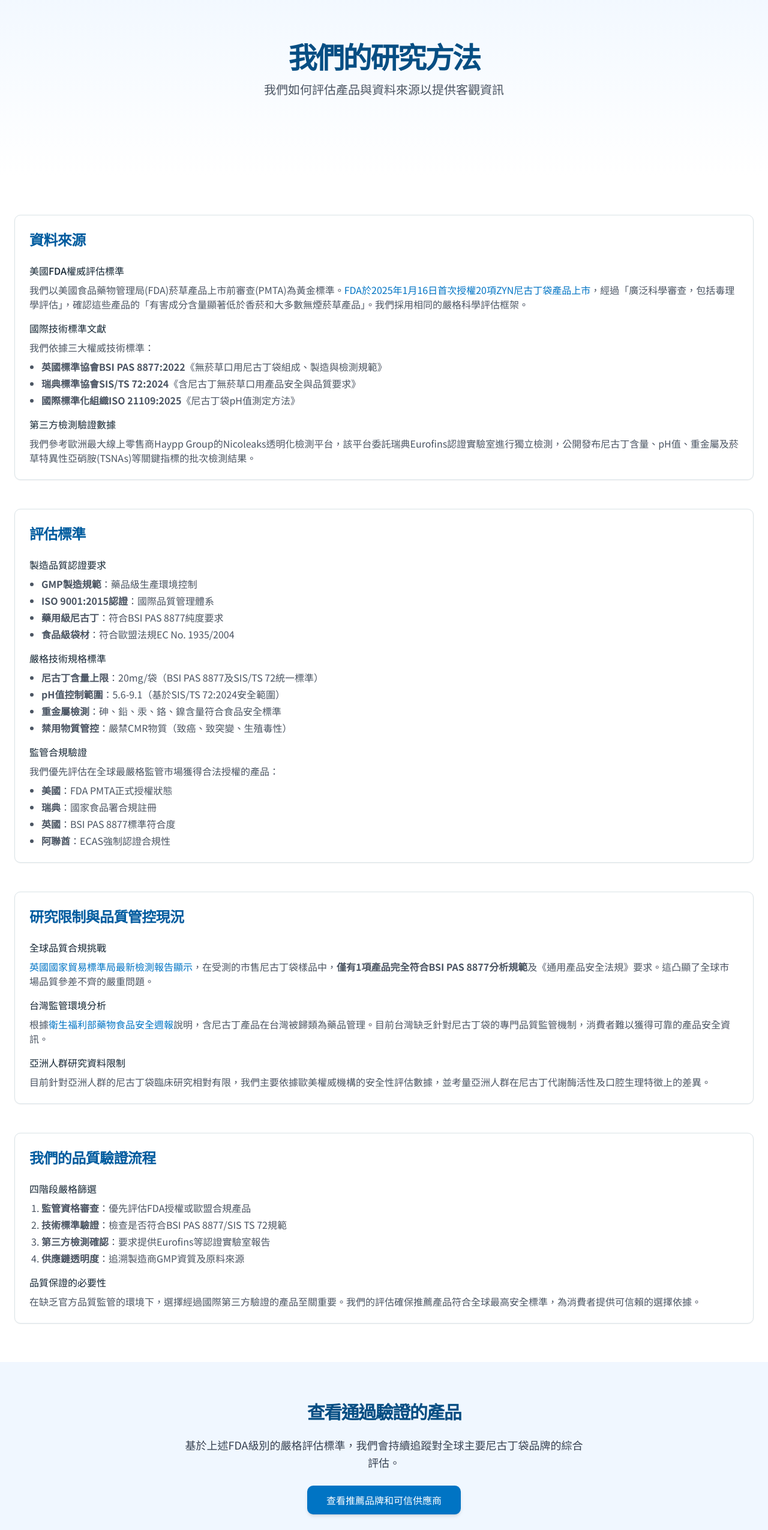
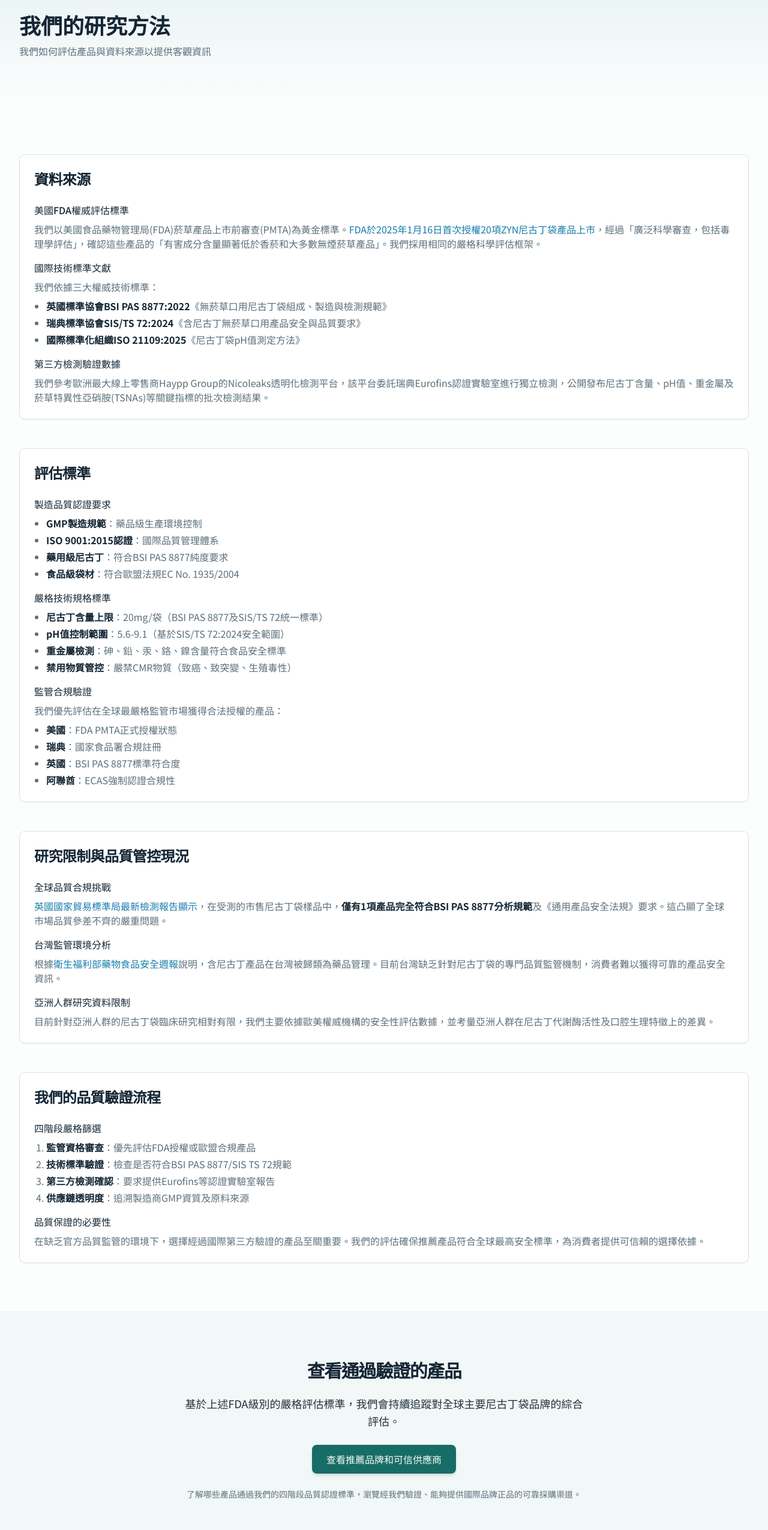
Before and after one commit to proxy-hatch/NicotinePouchEducationWebsite, a Next.js app: page /research in a window 1280 px wide. Shown: the part 120-2670 px from the top of the page at 60% size. Built offline with nearby package versions, Linux system fonts and the light colour scheme; no server answers.

Commit message:
refactor: learn/research/blog restyled on design system

```diff
--- a/app/research/page.tsx
+++ b/app/research/page.tsx
@@ -1,178 +1,167 @@
 import { Card, CardContent, CardHeader, CardTitle } from "@/components/ui/card"
-import Link from "next/link"
+import { PageHeader } from "@/components/primitives/page-header"
+import { Section } from "@/components/primitives/section"
+import { CTAButton } from "@/components/primitives/cta-button"
+import { Reveal } from "@/components/motion/reveal"
 
 export default function ResearchPage() {
   return (
     <main className="flex flex-col min-h-screen">
-      {/* Page Header */}
-      <section className="w-full py-12 md:py-24 lg:py-32 bg-gradient-to-b from-blue-50 to-white">
-        <div className="container px-4 md:px-6 text-center">
-          <div className="max-w-3xl mx-auto space-y-4">
-            <h1 className="text-3xl font-bold tracking-tighter sm:text-4xl md:text-5xl text-blue-800">
-              我們的研究方法
-            </h1>
-            <p className="text-gray-600 md:text-xl/relaxed lg:text-base/relaxed xl:text-xl/relaxed">
-              我們如何評估產品與資料來源以提供客觀資訊
-            </p>
-          </div>
-        </div>
-      </section>
+      <PageHeader title="我們的研究方法" subtitle="我們如何評估產品與資料來源以提供客觀資訊" />
 
       {/* Content Sections */}
-      <section className="w-full py-12 md:py-16 bg-white">
-        <div className="container px-4 md:px-6">
+      <Section>
         <div className="grid gap-8 md:gap-12">
+          <Reveal>
             <Card className="shadow-sm">
               <CardHeader>
-                <CardTitle className="text-blue-700 text-2xl">資料來源</CardTitle>
+                <CardTitle className="text-ink text-2xl">資料來源</CardTitle>
               </CardHeader>
               <CardContent className="space-y-4">
                 <div className="space-y-2">
-                  <h3 className="font-medium">美國FDA權威評估標準</h3>
-                  <p className="text-gray-600">
+                  <h3 className="font-medium text-ink">美國FDA權威評估標準</h3>
+                  <p className="text-muted-foreground">
                     我們以美國食品藥物管理局(FDA)菸草產品上市前審查(PMTA)為黃金標準。
-                    <a href="https://www.fda.gov/news-events/press-announcements/fda-authorizes-marketing-20-zyn-nicotine-pouch-products-after-extensive-scientific-review" target="_blank" rel="noopener noreferrer" className="text-blue-600 hover:underline">FDA於2025年1月16日首次授權20項ZYN尼古丁袋產品上市</a>，經過「廣泛科學審查，包括毒理學評估」，確認這些產品的「有害成分含量顯著低於香菸和大多數無煙菸草產品」。我們採用相同的嚴格科學評估框架。
+                    <a href="https://www.fda.gov/news-events/press-announcements/fda-authorizes-marketing-20-zyn-nicotine-pouch-products-after-extensive-scientific-review" target="_blank" rel="noopener noreferrer" className="text-accent hover:underline">FDA於2025年1月16日首次授權20項ZYN尼古丁袋產品上市</a>，經過「廣泛科學審查，包括毒理學評估」，確認這些產品的「有害成分含量顯著低於香菸和大多數無煙菸草產品」。我們採用相同的嚴格科學評估框架。
                   </p>
                 </div>
                 <div className="space-y-2">
-                  <h3 className="font-medium">國際技術標準文獻</h3>
-                  <p className="text-gray-600">我們依據三大權威技術標準：</p>
-                  <ul className="list-disc pl-5 text-gray-600 space-y-1">
-                    <li><strong>英國標準協會BSI PAS 8877:2022</strong>《無菸草口用尼古丁袋組成、製造與檢測規範》</li>
-                    <li><strong>瑞典標準協會SIS/TS 72:2024</strong>《含尼古丁無菸草口用產品安全與品質要求》</li>
-                    <li><strong>國際標準化組織ISO 21109:2025</strong>《尼古丁袋pH值測定方法》</li>
+                  <h3 className="font-medium text-ink">國際技術標準文獻</h3>
+                  <p className="text-muted-foreground">我們依據三大權威技術標準：</p>
+                  <ul className="list-disc pl-5 text-muted-foreground space-y-1">
+                    <li><strong className="text-ink">英國標準協會BSI PAS 8877:2022</strong>《無菸草口用尼古丁袋組成、製造與檢測規範》</li>
+                    <li><strong className="text-ink">瑞典標準協會SIS/TS 72:2024</strong>《含尼古丁無菸草口用產品安全與品質要求》</li>
+                    <li><strong className="text-ink">國際標準化組織ISO 21109:2025</strong>《尼古丁袋pH值測定方法》</li>
                   </ul>
                 </div>
                 <div className="space-y-2">
-                  <h3 className="font-medium">第三方檢測驗證數據</h3>
-                  <p className="text-gray-600">
+                  <h3 className="font-medium text-ink">第三方檢測驗證數據</h3>
+                  <p className="text-muted-foreground">
                     我們參考歐洲最大線上零售商Haypp Group的Nicoleaks透明化檢測平台，該平台委託瑞典Eurofins認證實驗室進行獨立檢測，公開發布尼古丁含量、pH值、重金屬及菸草特異性亞硝胺(TSNAs)等關鍵指標的批次檢測結果。
                   </p>
                 </div>
               </CardContent>
             </Card>
+          </Reveal>
 
+          <Reveal>
             <Card className="shadow-sm">
               <CardHeader>
-                <CardTitle className="text-blue-700 text-2xl">評估標準</CardTitle>
+                <CardTitle className="text-ink text-2xl">評估標準</CardTitle>
               </CardHeader>
               <CardContent className="space-y-4">
                 <div className="space-y-2">
-                  <h3 className="font-medium">製造品質認證要求</h3>
-                  <ul className="list-disc pl-5 text-gray-600 space-y-1">
-                    <li><strong>GMP製造規範</strong>：藥品級生產環境控制</li>
-                    <li><strong>ISO 9001:2015認證</strong>：國際品質管理體系</li>
-                    <li><strong>藥用級尼古丁</strong>：符合BSI PAS 8877純度要求</li>
-                    <li><strong>食品級袋材</strong>：符合歐盟法規EC No. 1935/2004</li>
+                  <h3 className="font-medium text-ink">製造品質認證要求</h3>
+                  <ul className="list-disc pl-5 text-muted-foreground space-y-1">
+                    <li><strong className="text-ink">GMP製造規範</strong>：藥品級生產環境控制</li>
+                    <li><strong className="text-ink">ISO 9001:2015認證</strong>：國際品質管理體系</li>
+                    <li><strong className="text-ink">藥用級尼古丁</strong>：符合BSI PAS 8877純度要求</li>
+                    <li><strong className="text-ink">食品級袋材</strong>：符合歐盟法規EC No. 1935/2004</li>
                   </ul>
                 </div>
                 <div className="space-y-2">
-                  <h3 className="font-medium">嚴格技術規格標準</h3>
-                  <ul className="list-disc pl-5 text-gray-600 space-y-1">
-                    <li><strong>尼古丁含量上限</strong>：20mg/袋（BSI PAS 8877及SIS/TS 72統一標準）</li>
-                    <li><strong>pH值控制範圍</strong>：5.6-9.1（基於SIS/TS 72:2024安全範圍）</li>
-                    <li><strong>重金屬檢測</strong>：砷、鉛、汞、鉻、鎳含量符合食品安全標準</li>
-                    <li><strong>禁用物質管控</strong>：嚴禁CMR物質（致癌、致突變、生殖毒性）</li>
+                  <h3 className="font-medium text-ink">嚴格技術規格標準</h3>
+                  <ul className="list-disc pl-5 text-muted-foreground space-y-1">
+                    <li><strong className="text-ink">尼古丁含量上限</strong>：20mg/袋（BSI PAS 8877及SIS/TS 72統一標準）</li>
+                    <li><strong className="text-ink">pH值控制範圍</strong>：5.6-9.1（基於SIS/TS 72:2024安全範圍）</li>
+                    <li><strong className="text-ink">重金屬檢測</strong>：砷、鉛、汞、鉻、鎳含量符合食品安全標準</li>
+                    <li><strong className="text-ink">禁用物質管控</strong>：嚴禁CMR物質（致癌、致突變、生殖毒性）</li>
                   </ul>
                 </div>
                 <div className="space-y-2">
-                  <h3 className="font-medium">監管合規驗證</h3>
-                  <p className="text-gray-600">我們優先評估在全球最嚴格監管市場獲得合法授權的產品：</p>
-                   <ul className="list-disc pl-5 text-gray-600 space-y-1">
-                    <li><strong>美國</strong>：FDA PMTA正式授權狀態</li>
-                    <li><strong>瑞典</strong>：國家食品署合規註冊</li>
-                    <li><strong>英國</strong>：BSI PAS 8877標準符合度</li>
-                    <li><strong>阿聯酋</strong>：ECAS強制認證合規性</li>
+                  <h3 className="font-medium text-ink">監管合規驗證</h3>
+                  <p className="text-muted-foreground">我們優先評估在全球最嚴格監管市場獲得合法授權的產品：</p>
+                   <ul className="list-disc pl-5 text-muted-foreground space-y-1">
+                    <li><strong className="text-ink">美國</strong>：FDA PMTA正式授權狀態</li>
+                    <li><strong className="text-ink">瑞典</strong>：國家食品署合規註冊</li>
+                    <li><strong className="text-ink">英國</strong>：BSI PAS 8877標準符合度</li>
+                    <li><strong className="text-ink">阿聯酋</strong>：ECAS強制認證合規性</li>
                   </ul>
                 </div>
               </CardContent>
             </Card>
+          </Reveal>
 
+          <Reveal>
             <Card className="shadow-sm">
               <CardHeader>
-                <CardTitle className="text-blue-700 text-2xl">研究限制與品質管控現況</CardTitle>
+                <CardTitle className="text-ink text-2xl">研究限制與品質管控現況</CardTitle>
               </CardHeader>
               <CardContent className="space-y-4">
                 <div className="space-y-2">
-                  <h3 className="font-medium">全球品質合規挑戰</h3>
-                  <p className="text-gray-600">
-                    <a href="https://www.journaloftradingstandards.co.uk/health-safety/nicotine-pouches-suck-it-and-see/" target="_blank" rel="noopener noreferrer" className="text-blue-600 hover:underline">英國國家貿易標準局最新檢測報告顯示</a>，在受測的市售尼古丁袋樣品中，<strong>僅有1項產品完全符合BSI PAS 8877分析規範</strong>及《通用產品安全法規》要求。這凸顯了全球市場品質參差不齊的嚴重問題。
+                  <h3 className="font-medium text-ink">全球品質合規挑戰</h3>
+                  <p className="text-muted-foreground">
+                    <a href="https://www.journaloftradingstandards.co.uk/health-safety/nicotine-pouches-suck-it-and-see/" target="_blank" rel="noopener noreferrer" className="text-accent hover:underline">英國國家貿易標準局最新檢測報告顯示</a>，在受測的市售尼古丁袋樣品中，<strong className="text-ink">僅有1項產品完全符合BSI PAS 8877分析規範</strong>及《通用產品安全法規》要求。這凸顯了全球市場品質參差不齊的嚴重問題。
                   </p>
                 </div>
                 <div className="space-y-2">
-                  <h3 className="font-medium">台灣監管環境分析</h3>
-                  <p className="text-gray-600">
-                    根據<a href="https://www.mohw.gov.tw/cp-3162-27716-1.html" target="_blank" rel="noopener noreferrer" className="text-blue-600 hover:underline">衛生福利部藥物食品安全週報</a>說明，含尼古丁產品在台灣被歸類為藥品管理。目前台灣缺乏針對尼古丁袋的專門品質監管機制，消費者難以獲得可靠的產品安全資訊。
+                  <h3 className="font-medium text-ink">台灣監管環境分析</h3>
+                  <p className="text-muted-foreground">
+                    根據<a href="https://www.mohw.gov.tw/cp-3162-27716-1.html" target="_blank" rel="noopener noreferrer" className="text-accent hover:underline">衛生福利部藥物食品安全週報</a>說明，含尼古丁產品在台灣被歸類為藥品管理。目前台灣缺乏針對尼古丁袋的專門品質監管機制，消費者難以獲得可靠的產品安全資訊。
                   </p>
                 </div>
                 <div className="space-y-2">
-                  <h3 className="font-medium">亞洲人群研究資料限制</h3>
-                  <p className="text-gray-600">
+                  <h3 className="font-medium text-ink">亞洲人群研究資料限制</h3>
+                  <p className="text-muted-foreground">
                     目前針對亞洲人群的尼古丁袋臨床研究相對有限，我們主要依據歐美權威機構的安全性評估數據，並考量亞洲人群在尼古丁代謝酶活性及口腔生理特徵上的差異。
                   </p>
                 </div>
               </CardContent>
             </Card>
+          </Reveal>
 
-            {/* NOTE: This is a new section based on the provided content. */}
+          <Reveal>
             <Card className="shadow-sm">
               <CardHeader>
-                <CardTitle className="text-blue-700 text-2xl">我們的品質驗證流程</CardTitle>
+                <CardTitle className="text-ink text-2xl">我們的品質驗證流程</CardTitle>
               </CardHeader>
               <CardContent className="space-y-4">
                 <div className="space-y-2">
-                  <h3 className="font-medium">四階段嚴格篩選</h3>
-                  <ol className="list-decimal pl-5 text-gray-600 space-y-1">
-                    <li><strong>監管資格審查</strong>：優先評估FDA授權或歐盟合規產品</li>
-                    <li><strong>技術標準驗證</strong>：檢查是否符合BSI PAS 8877/SIS TS 72規範</li>
-                    <li><strong>第三方檢測確認</strong>：要求提供Eurofins等認證實驗室報告</li>
-                    <li><strong>供應鏈透明度</strong>：追溯製造商GMP資質及原料來源</li>
+                  <h3 className="font-medium text-ink">四階段嚴格篩選</h3>
+                  <ol className="list-decimal pl-5 text-muted-foreground space-y-1">
+                    <li><strong className="text-ink">監管資格審查</strong>：優先評估FDA授權或歐盟合規產品</li>
+                    <li><strong className="text-ink">技術標準驗證</strong>：檢查是否符合BSI PAS 8877/SIS TS 72規範</li>
+                    <li><strong className="text-ink">第三方檢測確認</strong>：要求提供Eurofins等認證實驗室報告</li>
+                    <li><strong className="text-ink">供應鏈透明度</strong>：追溯製造商GMP資質及原料來源</li>
                   </ol>
                 </div>
                 <div className="space-y-2">
-                  <h3 className="font-medium">品質保證的必要性</h3>
-                  <p className="text-gray-600">
+                  <h3 className="font-medium text-ink">品質保證的必要性</h3>
+                  <p className="text-muted-foreground">
                     在缺乏官方品質監管的環境下，選擇經過國際第三方驗證的產品至關重要。我們的評估確保推薦產品符合全球最高安全標準，為消費者提供可信賴的選擇依據。
                   </p>
                 </div>
               </CardContent>
             </Card>
+          </Reveal>
         </div>
-        </div>
-      </section>
+      </Section>
 
       {/* Conversion to Vendors Page Section */}
-      <section className="w-full py-12 md:py-16 bg-blue-50">
-        <div className="container px-4 md:px-6 text-center">
-          <div className="max-w-2xl mx-auto space-y-6">
-            <h2 className="text-2xl font-bold tracking-tighter sm:text-3xl text-blue-800">查看通過驗證的產品</h2>
-            <p className="text-gray-700 md:text-lg/relaxed">
+      <Section tone="surface">
+        <Reveal>
+          <div className="max-w-2xl mx-auto space-y-6 text-center">
+            <h2 className="text-2xl font-bold tracking-tighter sm:text-3xl text-ink">查看通過驗證的產品</h2>
+            <p className="text-foreground md:text-lg/relaxed">
               基於上述FDA級別的嚴格評估標準，我們會持續追蹤對全球主要尼古丁袋品牌的綜合評估。
             </p>
-            <Link
-              href="/vendors"
-              className="inline-flex items-center justify-center rounded-lg bg-blue-600 px-8 py-3 text-base font-medium text-white shadow-md transition-colors hover:bg-blue-700 focus-visible:outline-none focus-visible:ring-2 focus-visible:ring-blue-500 focus-visible:ring-offset-2"
-            >
-              查看推薦品牌和可信供應商
-            </Link>
-            <p className="text-gray-600 text-sm">
+            <CTAButton href="/vendors">查看推薦品牌和可信供應商</CTAButton>
+            <p className="text-muted-foreground text-sm">
               了解哪些產品通過我們的四階段品質認證標準，瀏覽經我們驗證、能夠提供國際品牌正品的可靠採購渠道。
             </p>
           </div>
-        </div>
-      </section>
+        </Reveal>
+      </Section>
 
       {/* Trust Signal Subtext */}
-      <section className="w-full py-8 bg-white">
-        <div className="container px-4 md:px-6">
+      <Section className="py-8">
         <div className="max-w-3xl mx-auto text-center">
-            <p className="text-sm text-gray-500">
+          <p className="text-sm text-muted-foreground">
             我們的評估標準參考FDA
             PMTA審查流程，確保推薦產品達到國際醫藥級品質要求。所有推薦供應商均經過供應鏈透明度驗證，為台灣消費者提供最可靠的產品資訊。
           </p>
         </div>
-        </div>
-      </section>
+      </Section>
     </main>
   )
 }
```
Also changed, not shown: app/blog/[slug]/page.tsx (+30 -27 lines), app/learn/page.tsx (+23 -34 lines). Lines whose indentation alone changed are shown as unchanged.
